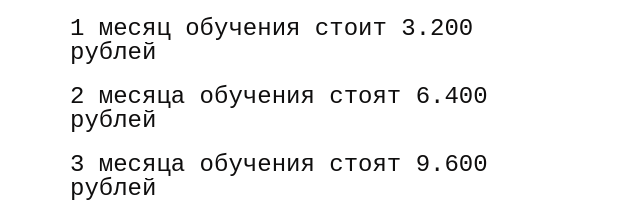
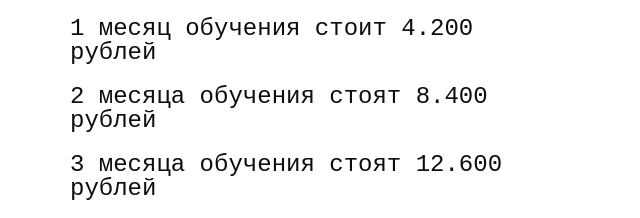
Before and after one commit to alexeenko-sys/development-mentoring, a plain HTML site: page index.html in a window 1280 px wide. Shown: the part 3145-3363 px from the top of the page, 585-1225 px from the left. Drawn offline with Linux system fonts and the light colour scheme.

Commit message:
fix: fix prices

```diff
--- a/index.html
+++ b/index.html
@@ -153,9 +153,9 @@
                     <h2 class="wallet-box__title">сколько стоит обучение?</h2>
                     <p class="wallet-box__descr">программа обучения состоит из 33 уроков, распредленных с учётом отдыха на 3 месяца.</p>
                     <p class="wallet-box__descr">оплата производится по каждому курсу отдельно: 1 месяц, 2 месяц и 3 месяц. то есть суммарно выходит 3 оплаты за полное обучение.</p>
-                    <p class="wallet-box__descr">1 месяц обучения стоит 3.200 рублей</p>
-                    <p class="wallet-box__descr">2 месяца обучения стоят 6.400 рублей</p>
-                    <p class="wallet-box__descr">3 месяца обучения стоят 9.600 рублей</p>
+                    <p class="wallet-box__descr">1 месяц обучения стоит 4.200 рублей</p>
+                    <p class="wallet-box__descr">2 месяца обучения стоят 8.400 рублей</p>
+                    <p class="wallet-box__descr">3 месяца обучения стоят 12.600 рублей</p>
                     <p class="wallet-box__descr">то есть это всего лишь 290 рублей за 1-1.5 часа индивидуального обучения с наставником.</p>
                 </div>
             </div>
```
